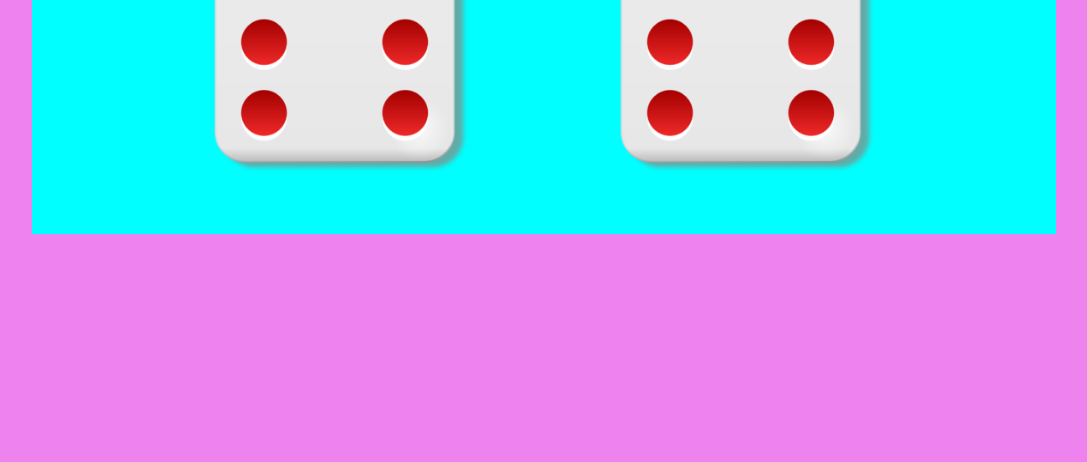
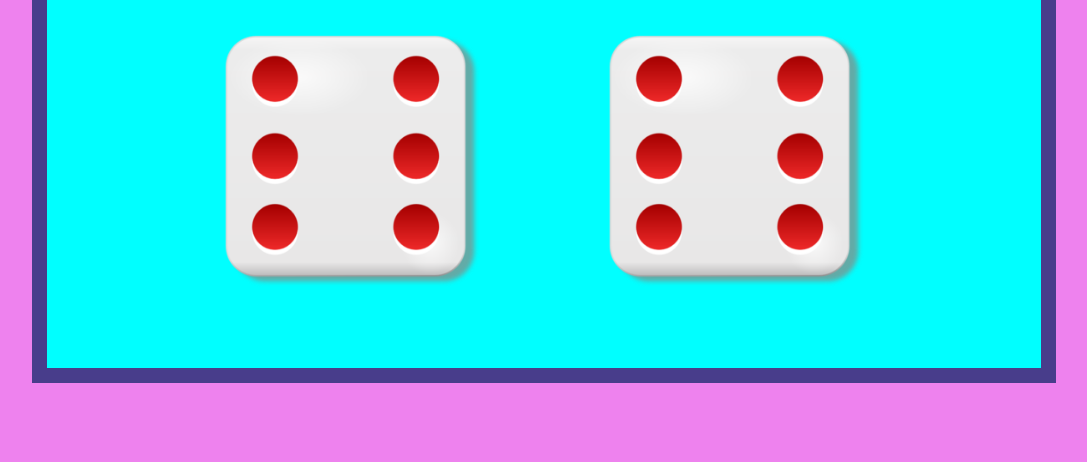
Before and after one commit to akashraturi/dice-challenge, a plain HTML site: page index.html in a window 1280 px wide. Shown: the part 338-800 px from the top of the page, without its empty margins (96-1183 px from the left). Drawn offline with Linux system fonts and the light colour scheme.

Commit message:
Update style.css
Added a border to the "container" and centered it using flex.

```diff
--- a/style.css
+++ b/style.css
@@ -7,14 +7,16 @@
 body{
   background-color: violet;
   font-size: 2.8rem;
-  display: grid;
+  display: flex;
+  align-items: center;
+  justify-content: center;
+  height: 100vh;
 }
 
 .container{
-  display: inline-block;
-  margin: auto;
+  border: darkslateblue 15px solid;
   width: 80%;
-  padding: 30px;
+  padding: 50px;
   background-color: aqua;
 }
 
```
